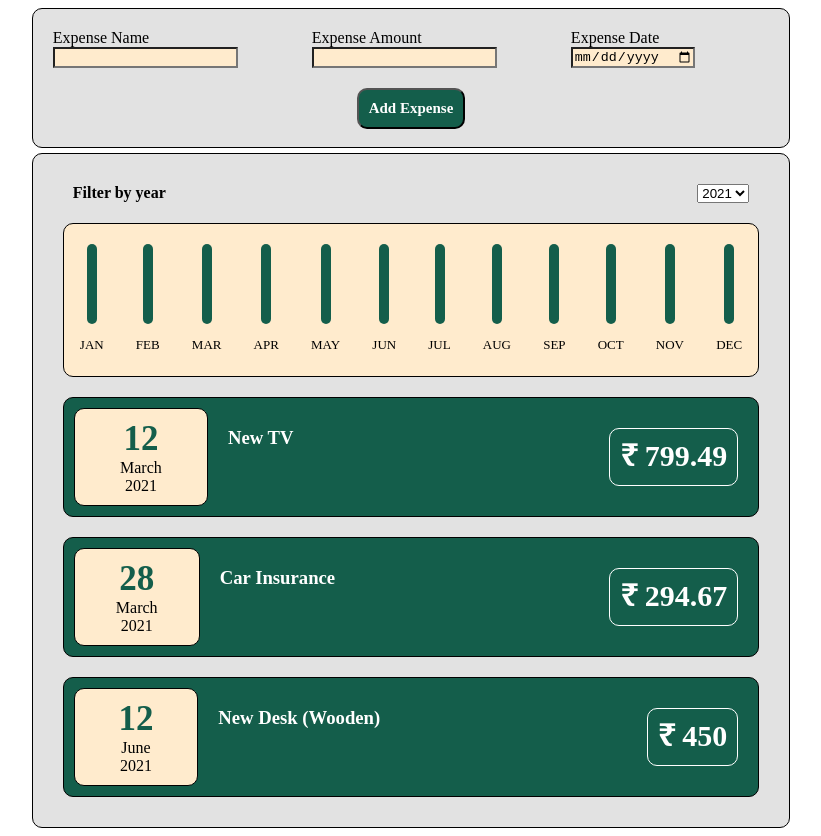
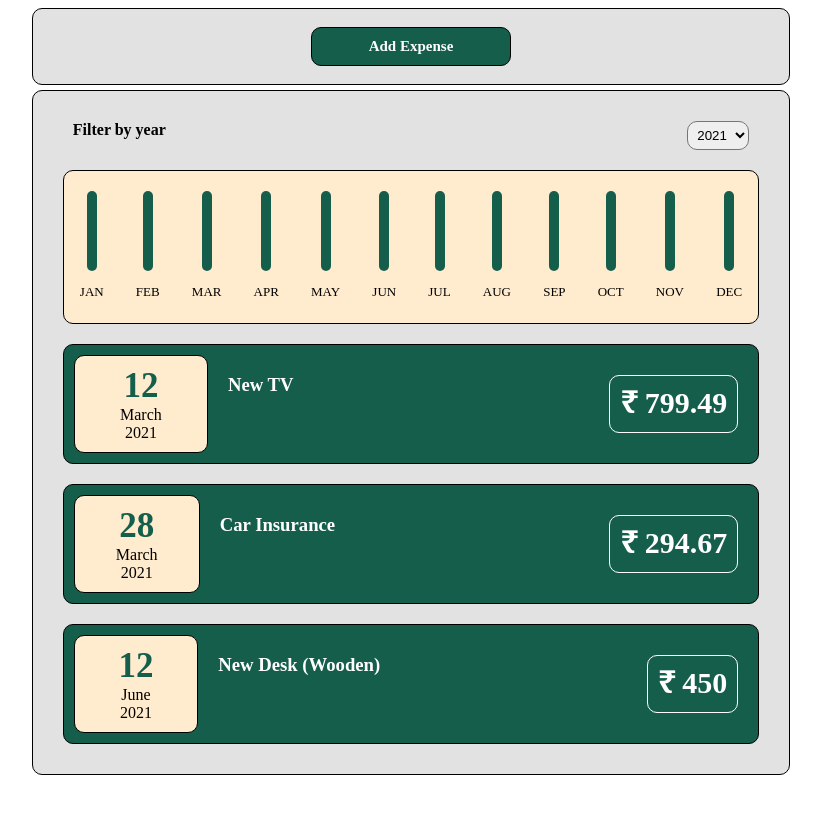
Before and after one commit to p-reetu/expense-tracker, a React (Create React App) app: page / in a window 1280 px wide. Shown: the whole page, without its empty margins (229-1050 px from the left). After the commit the page ends 800 px from the top, so only its background shows below. Built offline with nearby package versions, Linux system fonts and the light colour scheme.

Commit message:
hide form

```diff
--- /dev/null
+++ b/src/components/AddExpenseButton.css
@@ -0,0 +1,12 @@
+.add-button {
+  margin: auto;
+  display: block;
+  background-color: rgb(20, 94, 75);
+  padding: 10px;
+  border-radius: 10px;
+  border: 1px solid black;
+  color: white;
+  font-size: 15px;
+  font-family: serif;
+  font-weight: bold;
+}
--- /dev/null
+++ b/src/components/AddExpenseButton.js
@@ -0,0 +1,17 @@
+import "./AddExpenseButton.css";
+
+export default function AddExpenseButton(props) {
+  function onAddExpenseClick() {
+    props.onClickOfAddEpense();
+  }
+
+  return (
+    <div>
+      <br />
+      <button className="add-button" onClick={onAddExpenseClick}>
+        Add Expense
+      </button>
+      <br />
+    </div>
+  );
+}
--- a/src/components/ExpenseForm.css
+++ b/src/components/ExpenseForm.css
@@ -5,19 +5,29 @@
 }
 input {
   background-color: blanchedalmond;
+  margin: 10px 0;
+  border-radius: 5px;
+  padding: 5px;
+  border: 1px solid black;
 }
 button {
-  margin: auto;
-  display: block;
+  display: inline-block;
+  margin: 10px;
   background-color: rgb(20, 94, 75);
   padding: 10px;
   border-radius: 10px;
+  border: 1px solid black;
   color: white;
   font-size: 15px;
   font-family: serif;
   font-weight: bold;
+  width: 200px;
 }
 .form-control {
   display: inline-block;
   flex-grow: 1;
 }
+.add-or-cancel-button-div {
+  display: flex;
+  justify-content: center;
+}
--- a/src/components/ExpenseForm.js
+++ b/src/components/ExpenseForm.js
@@ -53,7 +53,10 @@ export default function ExpenseForm(props) {
           <input type="date" value={expenseDate} onChange={dateChangeHandler} />
         </div>
       </div>
-      <button type="submit">Add Expense</button>
+      <div className="add-or-cancel-button-div">
+        <button type="submit">Add Expense</button>
+        <button type="reset">Cancel</button>
+      </div>
       <br />
     </form>
   );
--- a/src/components/ExpensesFilter.css
+++ b/src/components/ExpensesFilter.css
@@ -37,3 +37,7 @@ h4 {
 .bar-parent-div p {
   font-size: small;
 }
+select {
+  border-radius: 10px;
+  padding: 5px;
+}
--- a/src/components/NewExpense.js
+++ b/src/components/NewExpense.js
@@ -1,17 +1,22 @@
+import { useState } from "react";
+import AddExpenseButton from "./AddExpenseButton";
 import ExpenseForm from "./ExpenseForm";
 import "./NewExpense.css";
 
 export default function NewExpense(props) {
+  const [content, setContent] = useState(
+    <AddExpenseButton onClickOfAddEpense={onClickOfAddEpense} />
+  );
   function NewExpenseHandler(NewExpenseData) {
     const newAddedExpense = {
       ...NewExpenseData,
       id: Math.random().toString()
     };
     props.onNewAddedExpense(newAddedExpense);
+    setContent(<AddExpenseButton onClickOfAddEpense={onClickOfAddEpense} />);
   }
-  return (
-    <div className="NewExpense">
-      <ExpenseForm onNewExpense={NewExpenseHandler} />
-    </div>
-  );
+  function onClickOfAddEpense() {
+    setContent(<ExpenseForm onNewExpense={NewExpenseHandler} />);
+  }
+  return <div className="NewExpense">{content}</div>;
 }
```
